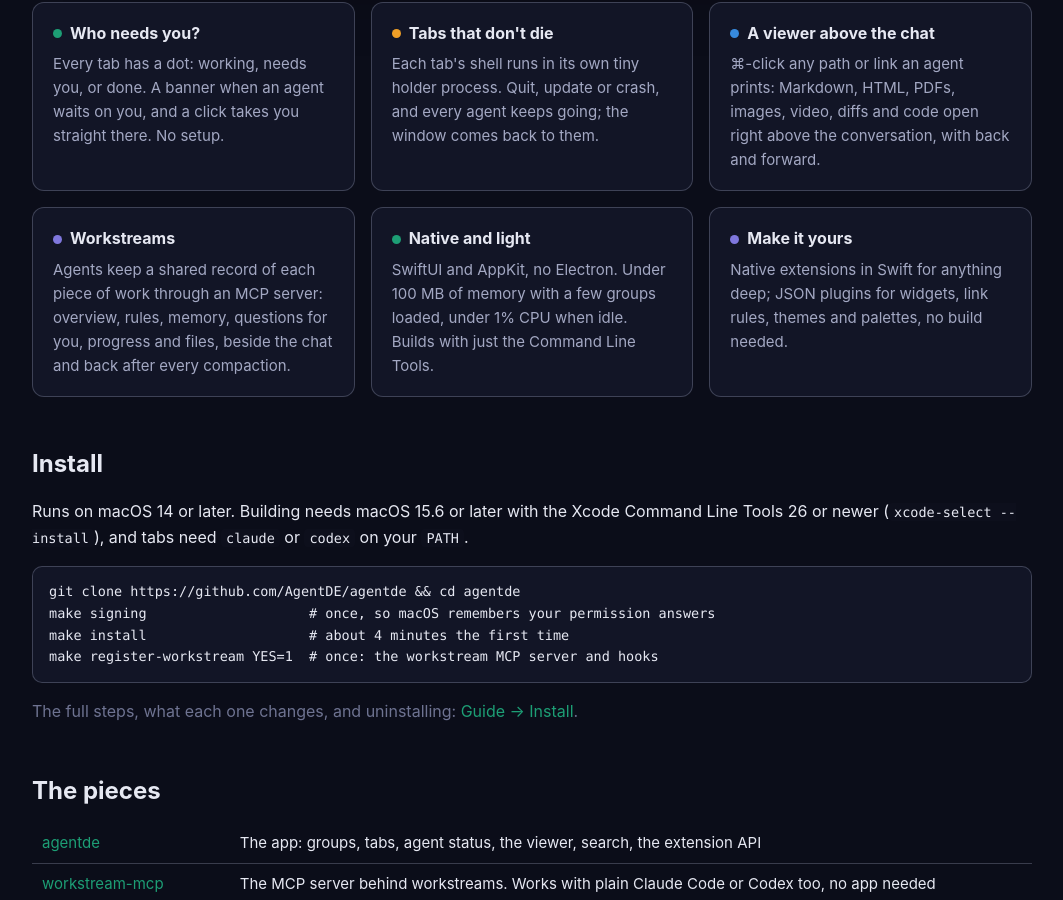
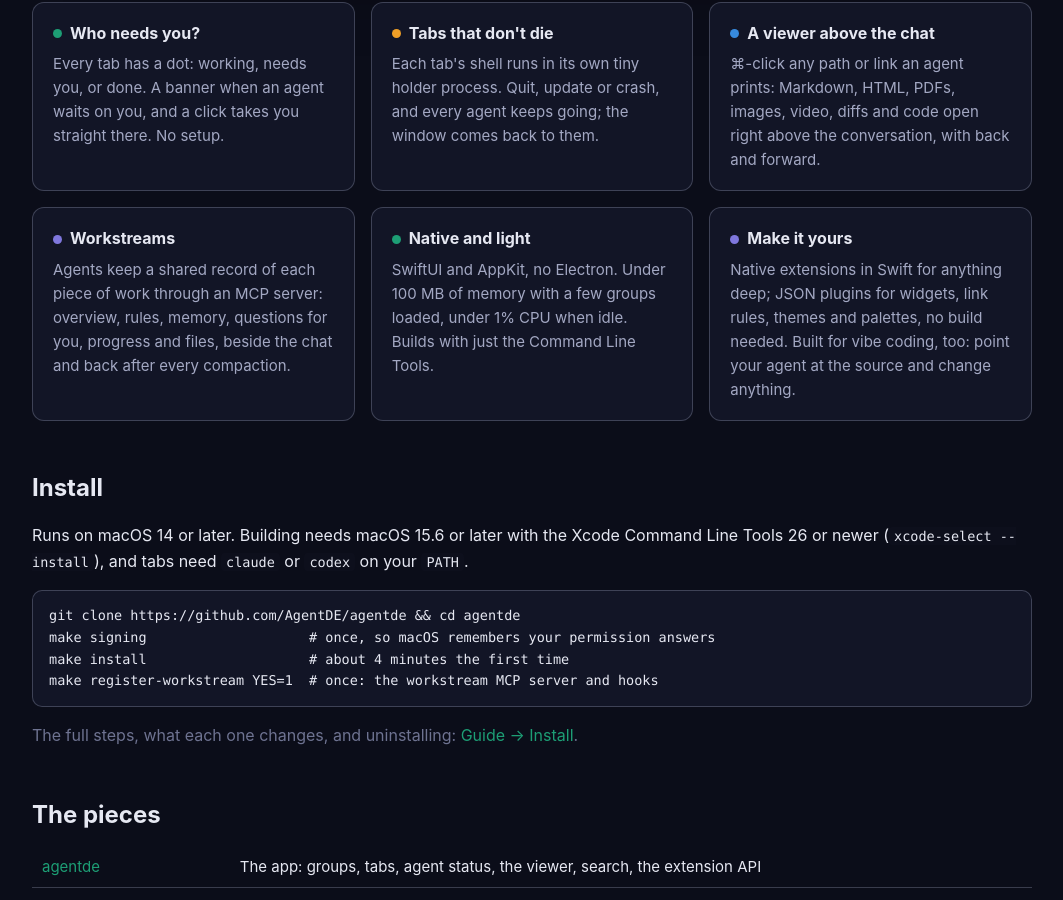
Before and after one commit to AgentDE/agentde, a Jekyll site: the page docs/index.html, which Jekyll copies as it is, in a window 1280 px wide and 900 px high, scrolled down 926 px. Shown: the whole window, without its empty margins (108-1171 px from the left). Built offline with Jekyll 4.4.1, drawn with Linux system fonts in a browser that asks for light colours.

Commit message:
README and site: built for vibe coding

```diff
--- a/docs/index.html
+++ b/docs/index.html
@@ -35,7 +35,7 @@
     <div><h3><span class="dot blue"></span>A viewer above the chat</h3><p>⌘-click any path or link an agent prints: Markdown, HTML, PDFs, images, video, diffs and code open right above the conversation, with back and forward.</p></div>
     <div><h3><span class="dot violet"></span>Workstreams</h3><p>Agents keep a shared record of each piece of work through an MCP server: overview, rules, memory, questions for you, progress and files, beside the chat and back after every compaction.</p></div>
     <div><h3><span class="dot green"></span>Native and light</h3><p>SwiftUI and AppKit, no Electron. Under 100 MB of memory with a few groups loaded, under 1% CPU when idle. Builds with just the Command Line Tools.</p></div>
-    <div><h3><span class="dot violet"></span>Make it yours</h3><p>Native extensions in Swift for anything deep; JSON plugins for widgets, link rules, themes and palettes, no build needed.</p></div>
+    <div><h3><span class="dot violet"></span>Make it yours</h3><p>Native extensions in Swift for anything deep; JSON plugins for widgets, link rules, themes and palettes, no build needed. Built for vibe coding, too: point your agent at the source and change anything.</p></div>
   </section>
 
   <section id="install" class="install">
```
Also changed, not shown: README.md.
